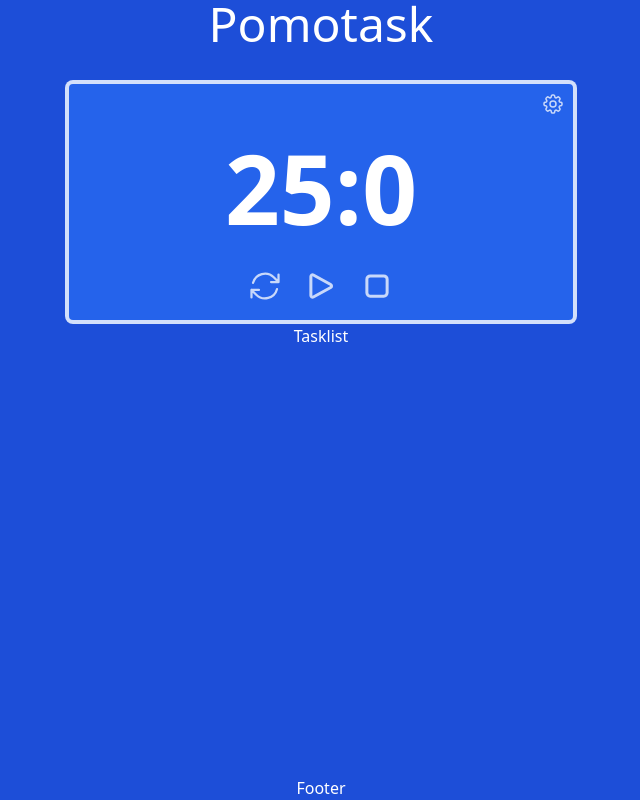
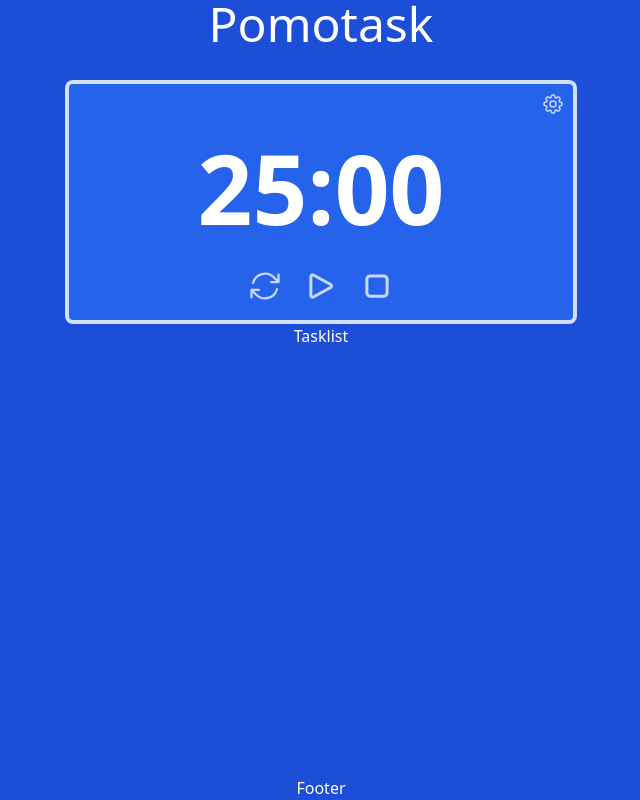
Before and after one commit to Jiyuu5/Pomotask, a React (Vite) app: page / in a window 1280 px wide. Shown: the whole page, without its empty margins (319-959 px from the left). Built offline with nearby package versions, Linux system fonts and the light colour scheme.

Commit message:
Add leading zero to timer seconds

```diff
--- a/src/components/App.jsx
+++ b/src/components/App.jsx
@@ -7,7 +7,7 @@ import TaskList from "./TaskList";
 export default function App() {
   const [currentTaskStart, setCurrentTastStart] = useState(null);
   const [currentTaskEnd, setCurrentTaskEnd] = useState(null);
-  const [currentTaskList, setCurrentTaskList] = useState([]);
+  const [taskList, setTaskList] = useState([]);
 
   return (
     <main className="mx-auto h-full lg:max-w-7xl flex flex-col">
--- a/src/components/PomodoroTimer.jsx
+++ b/src/components/PomodoroTimer.jsx
@@ -1,8 +1,8 @@
 import { useState } from "react";
 
 export default function PomodoroTimer() {
-  const [minutesWork, setMinutesWork] = useState(25);
-  const [secondsWork, setSecondsWork] = useState(0);
+  const [minutesTimerWork, setMinutesTimerWork] = useState(25);
+  const [secondsTimerWork, setSecondsTimerWork] = useState(0);
 
   return (
     <div className="mx-auto w-2/5 py-2 px-2 bg-blue-600 border-4 border-white border-opacity-80 rounded-lg">
@@ -29,7 +29,10 @@ export default function PomodoroTimer() {
       </div>
       <div id="timerDisplay">
         <p className="text-8xl text-center font-bold">
-          {minutesWork}:{secondsWork}
+          {minutesTimerWork}:
+          {secondsTimerWork < 10
+            ? "0" + secondsTimerWork.toString()
+            : secondsTimerWork}
         </p>
       </div>
       <div id="timerControls" className="mt-8 mb-2 flex justify-center gap-5 ">
```
